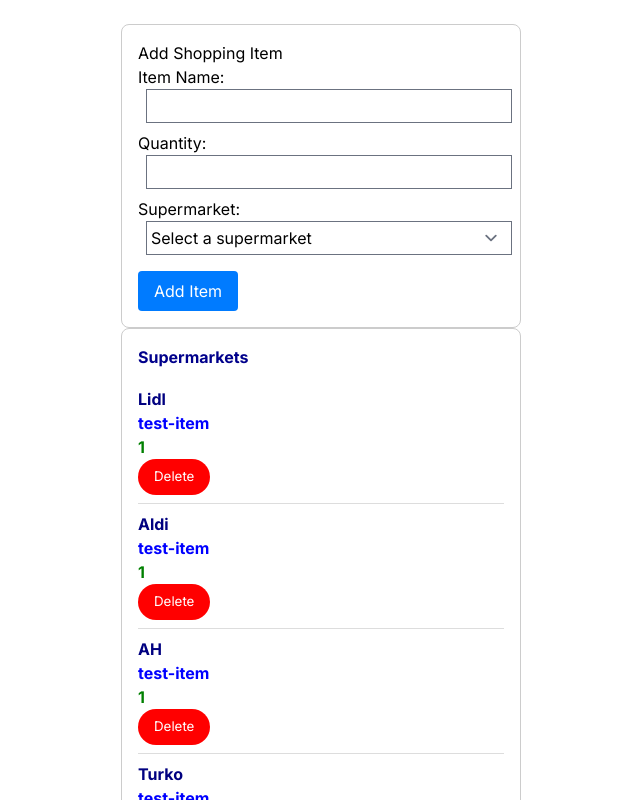
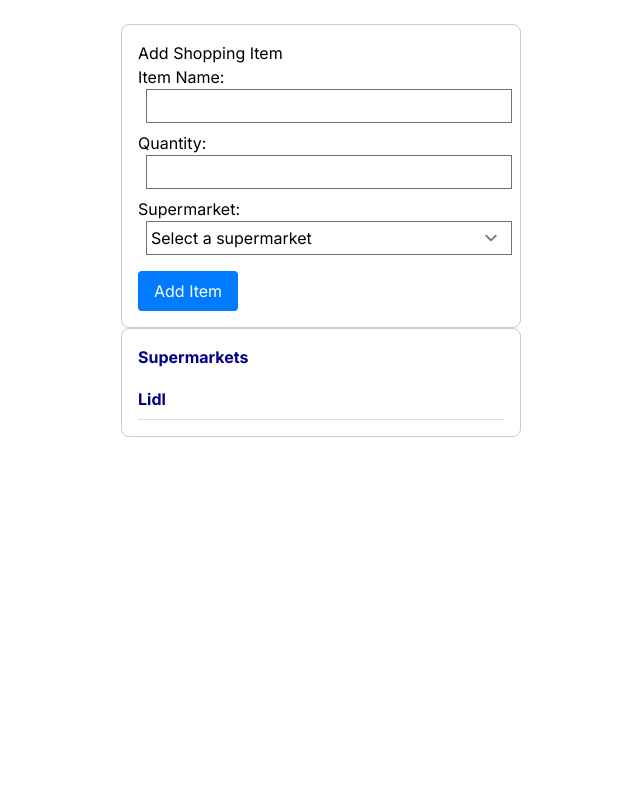
Before and after one commit to mata-project/mata-web-next, a Next.js app: page / in a window 1280 px wide. Shown: the top 800 px of the page, without its empty margins (319-959 px from the left). Built offline with nearby package versions, Linux system fonts and the light colour scheme; a web font is replaced by a local one.

Commit message:
items added to lidl list

```diff
--- a/app/ui/added-items/addedItemsList.tsx
+++ /dev/null
@@ -1,43 +0,0 @@
-// AddedItemsList.tsx
-import React from "react";
-
-export interface Item {
-  itemName: string;
-  //   quantity: number;
-  //   supermarket: string;
-}
-
-interface AddedItemsListProps {
-  items: Item[];
-}
-
-const AddedItemsList: React.FC<AddedItemsListProps> = ({ items }) => {
-  return (
-    <div
-      style={{
-        border: "1px solid #ccc",
-        padding: "16px",
-        borderRadius: "8px",
-        maxWidth: "400px",
-        margin: "16px auto",
-      }}
-    >
-      {items.length > 0 ? (
-        <ul style={{ listStyleType: "none", padding: "0" }}>
-          {items.map((item, index) => (
-            <li
-              key={index}
-              style={{ padding: "8px 0", borderBottom: "1px solid #ddd" }}
-            >
-              <strong>{item.itemName}</strong> {} {}
-            </li>
-          ))}
-        </ul>
-      ) : (
-        <p>No items have been added yet.</p>
-      )}
-    </div>
-  );
-};
-
-export default AddedItemsList;
--- a/app/ui/home/home.tsx
+++ b/app/ui/home/home.tsx
@@ -2,18 +2,19 @@
 import { useState } from "react";
 import ShoppingItemAddingForm from "../shopping-item/shopping-item-adding-form";
 import SupermarketsList from "../supermarkets-list/supermarketsListComponent";
+import { Item } from "../item/item";
 
 export default function HomeComponent() {
-  const [things, setThings] = useState<string[]>([]);
+  const [items, setItems] = useState<Item[]>([]);
 
-  const addItem = (newItem: string) => {
-    setThings((prev) => [...prev, newItem]);
+  const addItem = (newItem: Item) => {
+    setItems((prev) => [...prev, newItem]);
   };
 
   return (
     <div>
       <ShoppingItemAddingForm addItem={addItem} />
-      <SupermarketsList things={things} />
+      <SupermarketsList items={items} />
     </div>
   );
 }
--- /dev/null
+++ b/app/ui/item/item.tsx
@@ -0,0 +1,8 @@
+// AddedItemsList.tsx
+import React from "react";
+
+export type Item = {
+  itemName: string;
+  //   quantity: number;
+  //   supermarket: string;
+};
--- a/app/ui/shopping-item/shopping-item-adding-form.tsx
+++ b/app/ui/shopping-item/shopping-item-adding-form.tsx
@@ -2,32 +2,29 @@
 import React, { useState } from "react";
 import { ShoppingItem } from "../supermarkets-list/supermarketsListComponent";
 import router from "next/router";
+import { Item } from "../item/item";
 
 export default function ShoppingItemAddingForm({
   addItem,
 }: {
-  addItem: (param: string) => void;
+  addItem: (item: Item) => void;
 }) {
   const [name, setName] = useState<string>("");
-  // const [quantity, setQuantity] = useState<number>(1);
-  // const [supermarket, setSupermarket] = useState<string>("");
+  const [quantity, setQuantity] = useState<number>(1);
+  const [supermarket, setSupermarket] = useState<string>("");
 
   const handleAddItem = () => {
-    addItem(name);
-    // if (name && quantity > 0 && supermarket) {
-    //   //console.log("Item added:", { name, quantity, supermarket });
-    //   setName("");
-    //   setQuantity(1);
-    //   setSupermarket("");
-    //   const shoppingItem: ShoppingItem = {
-    //     name,
-    //     quantity,
-    //     supermarket,
-    //   };
-    //   addItem(shoppingItem);
-    // } else {
-    //   alert("Please fill all fields before adding an item.");
-    // }
+    if (name) {
+      const item: Item = {
+        itemName: name,
+      };
+      addItem(item);
+      setName("");
+      setQuantity(1);
+      setSupermarket("");
+    } else {
+      alert("Please fill all fields before adding an item.");
+    }
   };
 
   return (
@@ -75,10 +72,10 @@ export default function ShoppingItemAddingForm({
             <option value="">Select a supermarket</option>
             <option value="Lidl">Lidl</option>
             <option value="Aldi">Aldi</option>
-            <option value="AH">AH</option>
+            {/* <option value="AH">AH</option>
             <option value="Turko">Turko</option>
             <option value="Carrefour">Carrefour</option>
-            <option value="Action">Action</option>
+            <option value="Action">Action</option> */}
           </select>
         </label>
       </div>
--- a/app/ui/supermarkets-list/supermarketsListComponent.tsx
+++ b/app/ui/supermarkets-list/supermarketsListComponent.tsx
@@ -1,4 +1,6 @@
 "use client";
+
+import { Item } from "../item/item";
 
 type SupermarketTile = {
   name: string;
@@ -11,11 +13,11 @@ export type ShoppingItem = {
   supermarket?: string;
 };
 type SupermarketsListProps = {
-  things: string[];
+  items: Item[];
 };
 
-export default function SupermarketsList({ things }: SupermarketsListProps) {
-  const supermarketTiles = getSuperMarketTiles(things);
+export default function SupermarketsList({ items }: SupermarketsListProps) {
+  const supermarketTiles = getSuperMarketTiles(items);
   return (
     <div
       style={{
@@ -83,19 +85,26 @@ export default function SupermarketsList({ things }: SupermarketsListProps) {
 }
 
 //FIXME include database
-function getSuperMarketTiles(things: string[]): SupermarketTile[] {
-  let order = 0;
-  things.forEach((thing) => {
-    console.log(thing + " " + order);
-    order++;
+function getSuperMarketTiles(items: Item[]): SupermarketTile[] {
+  const supermarketMap = new Map<string, ShoppingItem[]>();
+
+  ["Lidl"].forEach((supermarketName) => {
+    const shoppingItems: ShoppingItem[] = items.map((item) => ({
+      name: item.itemName,
+      quantity: 1,
+    }));
+
+    // Add or merge items for this supermarket
+    if (supermarketMap.has(supermarketName)) {
+      supermarketMap.get(supermarketName)?.push(...shoppingItems);
+    } else {
+      supermarketMap.set(supermarketName, shoppingItems);
+    }
   });
-  const tiles: SupermarketTile[] = [];
-  ["Lidl", "Aldi", "AH", "Turko", "Carrefour", "Action"].forEach((name) => {
-    const tile: SupermarketTile = {
-      name,
-      shoppingItems: [{ name: "test-item", quantity: 1 }],
-    };
-    tiles.push(tile);
-  });
-  return tiles;
+
+  // Convert map to array of SupermarketTile
+  return Array.from(supermarketMap.entries()).map(([name, shoppingItems]) => ({
+    name,
+    shoppingItems,
+  }));
 }
```
